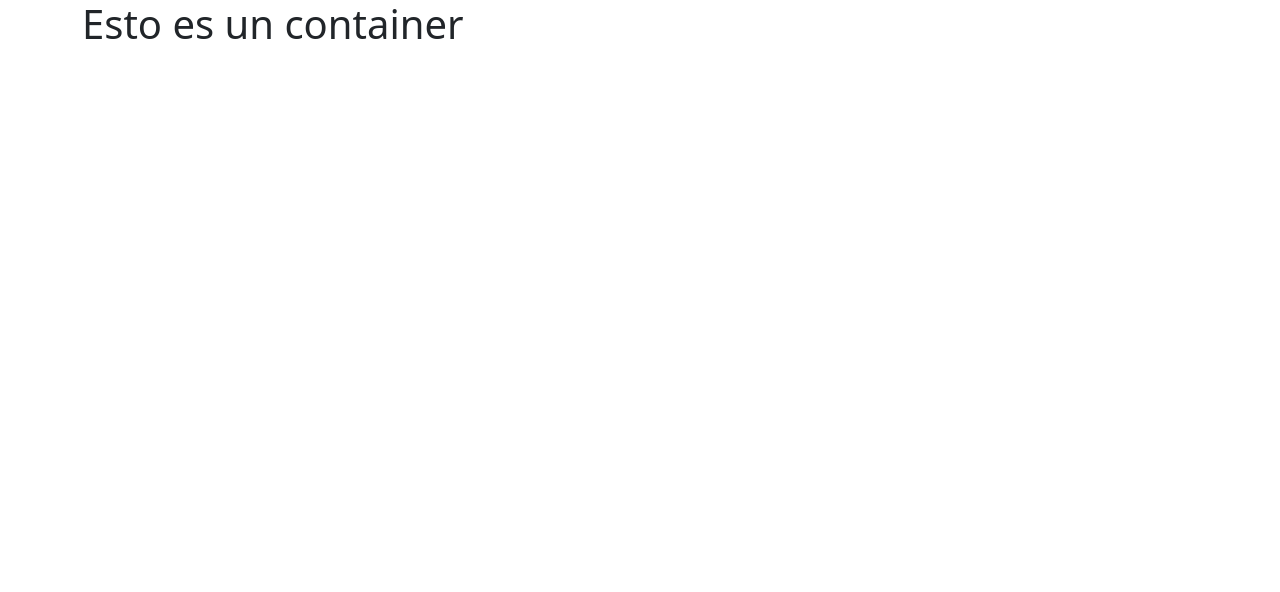
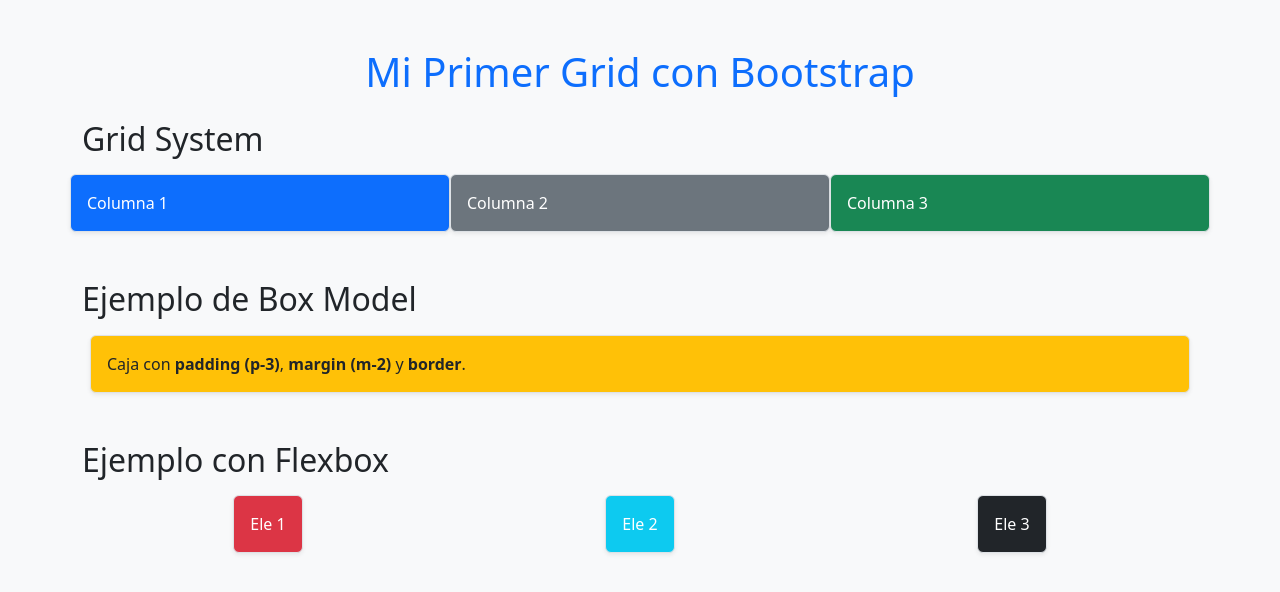
Before and after one commit to runawaydark/dw-tarea, a plain HTML site: page index.html in a window 1280 px wide. Drawn offline with nearby package versions, Linux system fonts and the light colour scheme.

Commit message:
bootstrap v2

```diff
--- a/index.html
+++ b/index.html
@@ -1,17 +1,31 @@
 <!DOCTYPE html>
-<html lang="en">
+<html lang="es">
     <head>
-        <title>Tarea</title>
         <meta charset="UTF-8">
-        <link href="https://fonts.googleapis.com/css?family=Open+Sans: 400, 600, 300" rel="stylesheet" type="text/css">
-        <meta name="viewport" content="width=device-width, initial-scale=1">
-        <link href="https://cdn.jsdelivr.net/npm/bootstrap@5.3.3/dist/css/bootstrap.min.css" rel="stylesheet">
+        <meta name="viewport" content="width=device-width, initial-scale=1.0">
+        <title>Primer Bootstrap Grid</title>
+        <link href="https://cdn.jsdelivr.net/npm/bootstrap@5.3.2/dist/css/bootstrap.min.css" rel="stylesheet">
         <script src="https://cdn.jsdelivr.net/npm/bootstrap@5.3.3/dist/js/bootstrap.bundle.min.js"></script>
-    </head>
-    <body>
-        <div class="container">
-            <h1>Esto es un container</h1>
-        </div>
-        <div class="container-fluid"></div>
+        </head>
+    <body class="bg-light">
+        <div class="container mt-5">
+        <h1 class="text-center mb-4 text-primary">Mi Primer Grid con Bootstrap</h1>
+        <h2 class="mb-3">Grid System</h2>
+        <div class="row text-white">
+        <div class="col-4 p-3 border bg-primary rounded shadow-sm">Columna 1</div>
+        <div class="col-4 p-3 border bg-secondary rounded shadow-sm">Columna 2</div>
+        <div class="col-4 p-3 border bg-success rounded shadow-sm">Columna 3</div>
+            </div>
+        <h2 class="mt-5 mb-3">Ejemplo de Box Model</h2>
+        <div class="p-3 m-2 border bg-warning text-dark rounded shadow-sm">
+        Caja con <strong>padding (p-3)</strong>, <strong>margin (m-2)</strong> y <strong>border</strong>.
+            </div>
+        <h2 class="mt-5 mb-3">Ejemplo con Flexbox</h2>
+        <div class="d-flex justify-content-around text-white">
+        <div class="p-3 border bg-danger rounded shadow-sm">Ele 1</div>
+        <div class="p-3 border bg-info rounded shadow-sm">Ele 2</div>
+        <div class="p-3 border bg-dark rounded shadow-sm">Ele 3</div>
+            </div>
+        </div
     </body>
 </html>
```
